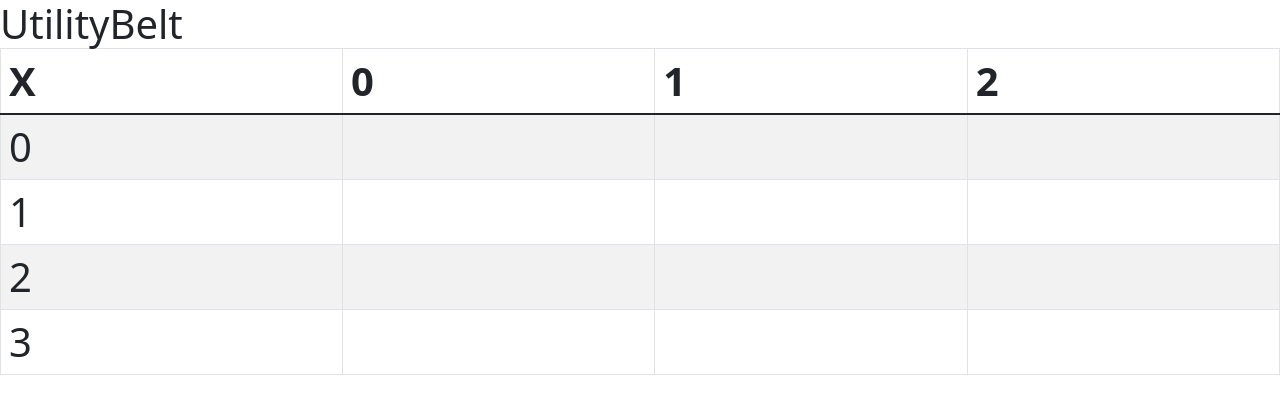
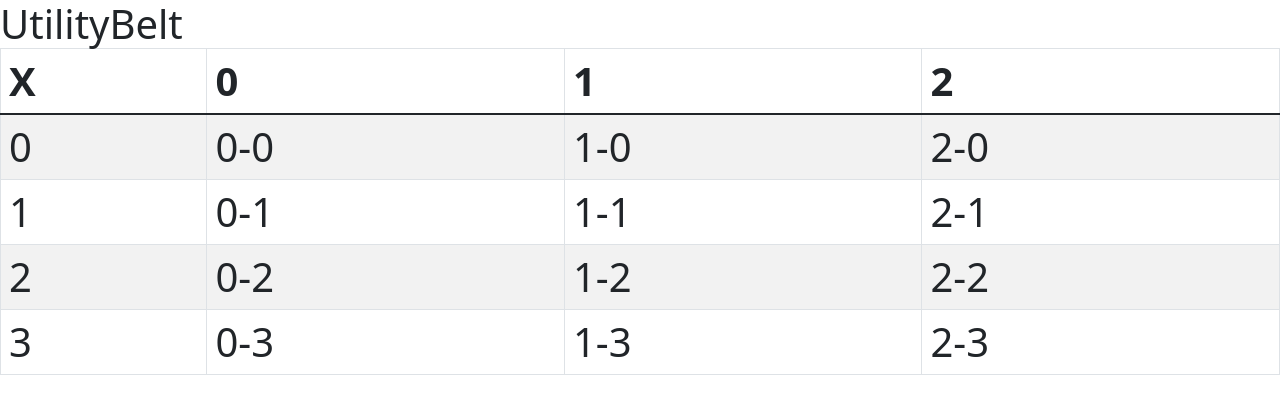
Before and after one commit to k4-100/calc, a React (Create React App) app: page / in a window 1280 px wide. Shown: the top 414 px of the page. Built offline with nearby package versions, Linux system fonts and the light colour scheme.

Commit message:
removed currentCell

```diff
--- a/src/components/CustomTable/index.tsx
+++ b/src/components/CustomTable/index.tsx
@@ -9,30 +9,19 @@
  */
 const CustomTable: React.FC = () => {
   const [table, setTable] = useState<TableClass>(new TableClass(4, 3));
-  const [currentCell, setCurrentCell] = useState<CellClass | null>(null);
+
   /**
    *
    * @param x horizontal (column/cell) cell coords
    * @param y vertical (row) cell coords
    * @param e event object
    */
-  const handleCellChange = (x: number, y: number, e: any) => {
-    alert("wersa");
+  const handleCellFocus = (x: number, y: number, e: any) => {
     const _table = _.cloneDeep(table);
     const _cell = _.cloneDeep(_table.cells[y][x]);
     _cell.text = e.target.textContent;
     _table.cells[y][x] = _cell;
     setTable(_table);
-  };
-
-  /**
-   *
-   * @param x horizontal (column/cell) cell coords
-   * @param y vertical (row) cell coords
-   */
-  const handleCellFocus = (x: number, y: number, e: any) => {
-    const target: any = e.target;
-    console.log(target);
   };
 
   return (
@@ -54,7 +43,9 @@
                   key={x}
                   contentEditable
                   onFocus={(e) => handleCellFocus(x, y, e)}
-                ></td>
+                >
+                  {data.text}
+                </td>
               ))}
             </tr>
           ))}
```
